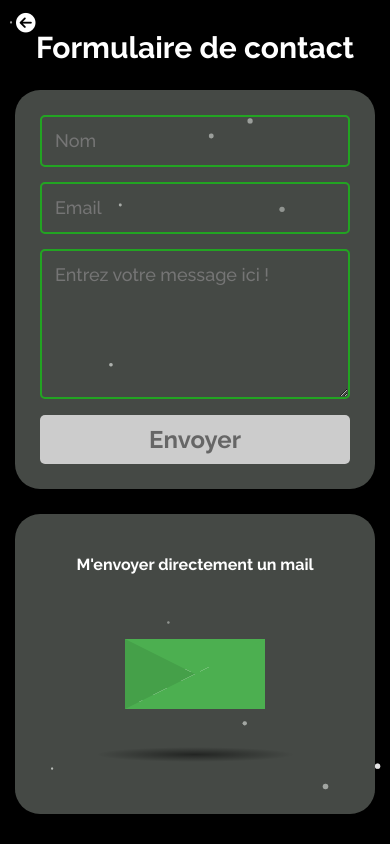
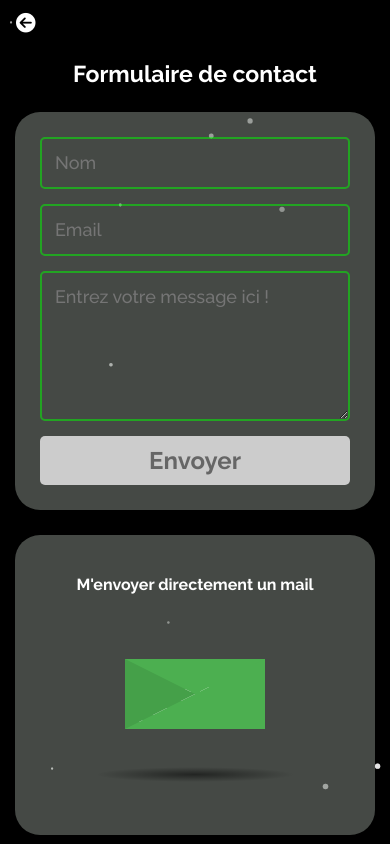
Before and after one commit to Tanguy1213/portfolio-tanguy, a React (Create React App) app: page /Contact in a window 390 px wide. Built offline with nearby package versions, Linux system fonts and the light colour scheme.

Commit message:
responsive correction, go back icon no clickable due to form title

```diff
--- a/src/pages/Contact/Contact.scss
+++ b/src/pages/Contact/Contact.scss
@@ -19,13 +19,15 @@
   flex-direction: column;
   row-gap: 25px;
   @media screen and (max-width: 570px) {
-    font-size: 20px;
     padding-left: 15px;
     padding-right: 15px;
+    padding-top: 50px;
   }
   .form-title {
     color: white;
-
+    @media screen and (max-width: 570px) {
+      font-size: 23px;
+    }
   }
 }
 .contact-content,
--- a/src/pages/Home/Home.jsx
+++ b/src/pages/Home/Home.jsx
@@ -65,6 +65,18 @@ function Home() {
         competencesContainer.classList.add("visible");
       }
     }, 1000); // 1 secondes de délais
+  }, []);
+
+  //Gestion de l'apparition et disparition de la barre défilement
+  useEffect(() => {
+    // Désactivez la barre de défilement en ajoutant la classe "loading" au body
+    document.body.classList.add('loading');
+
+    // Attendez 2,5 secondes, puis réactivez la barre de défilement en remplaçant la classe "loading" par "loaded"
+    setTimeout(() => {
+      document.body.classList.remove('loading');
+      document.body.classList.add('loaded');
+    }, 2500); // 2500 millisecondes = 2,5 secondes
   }, []);
 
   return (
--- a/src/pages/Home/Home.scss
+++ b/src/pages/Home/Home.scss
@@ -1,5 +1,20 @@
 @import "../../mixins.scss";
 @import "../../variables.scss";
+
+/* Masquer la barre de défilement du body de la page */
+body {
+  overflow: hidden;
+}
+
+/* Attendre 2,5 secondes, puis réactivation la barre de défilement */
+body.loading {
+  overflow: hidden;
+}
+
+/* Réactivation de la barre de défilement */
+body.loaded {
+  overflow: auto;
+}
 
 main {
   padding-top: $header-size;
```
